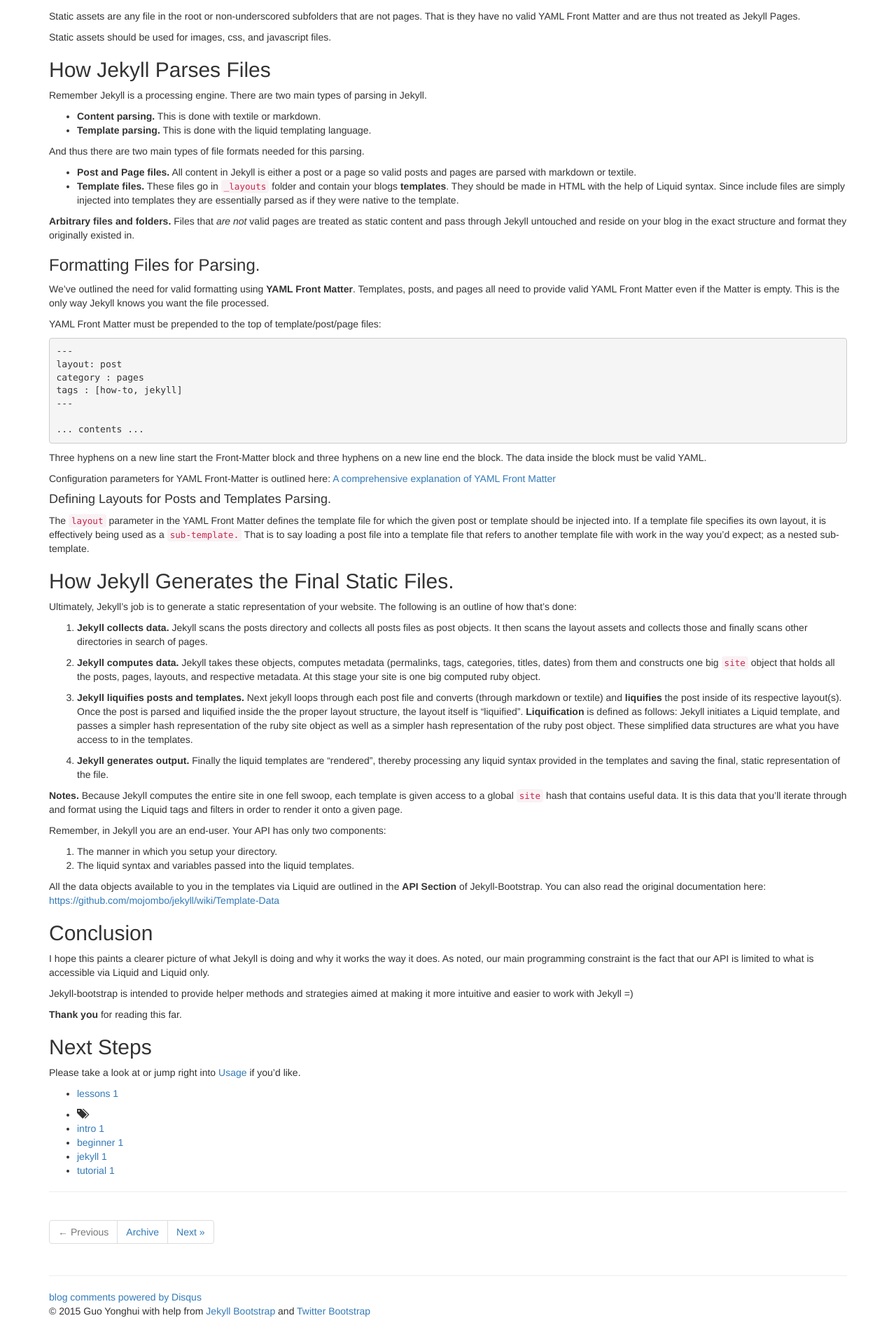
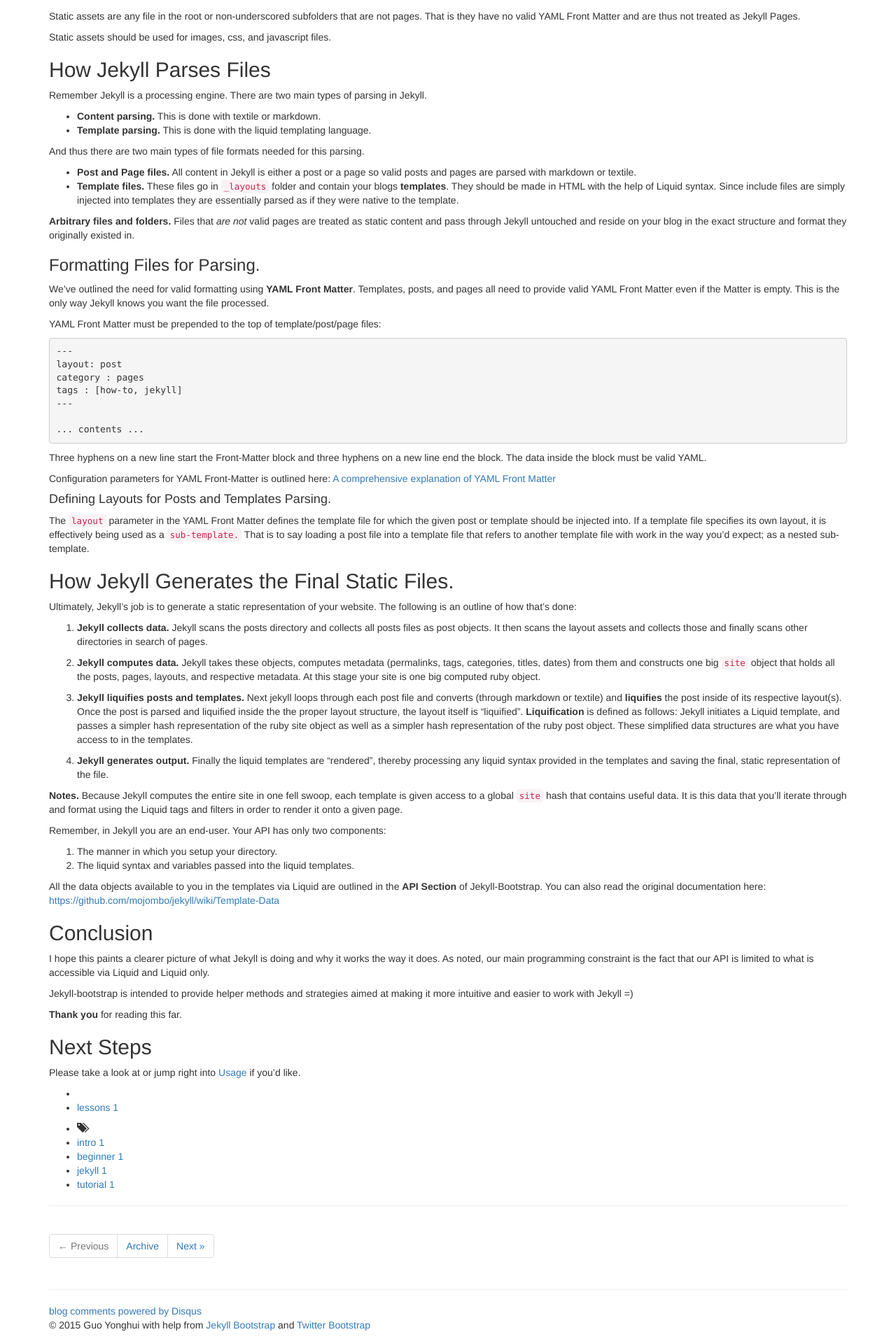
Before and after one commit to E1110CNotFound/E1110CNotFound.github.io, a Jekyll site: the page built from _posts/core-samples/2011-12-29-jekyll-introduction.md, in a window 1280 px wide. Shown: the part 4301-6215 px from the top of the page at 70% size. Built offline with Jekyll 4.4.1, drawn with Linux system fonts in a browser that asks for light colours; nearby versions of some CDN libraries; library files that are not in the unit come from our copies; comment, search, counter and statistics services are not loaded.

Commit message:
commit 1.0

```diff
--- a/_includes/themes/bootstrap-3/post.html
+++ b/_includes/themes/bootstrap-3/post.html
@@ -13,8 +13,8 @@
 
   {% unless page.categories == empty %}
     <ul class="tag_box inline">
-      {% assign categories_list = page.categories %}
-      {% include JB/categories_list %}
+      <li>{% assign categories_list = page.categories %}
+      {% include JB/categories_list %}</li>
     </ul>
   {% endunless %}
 
```
